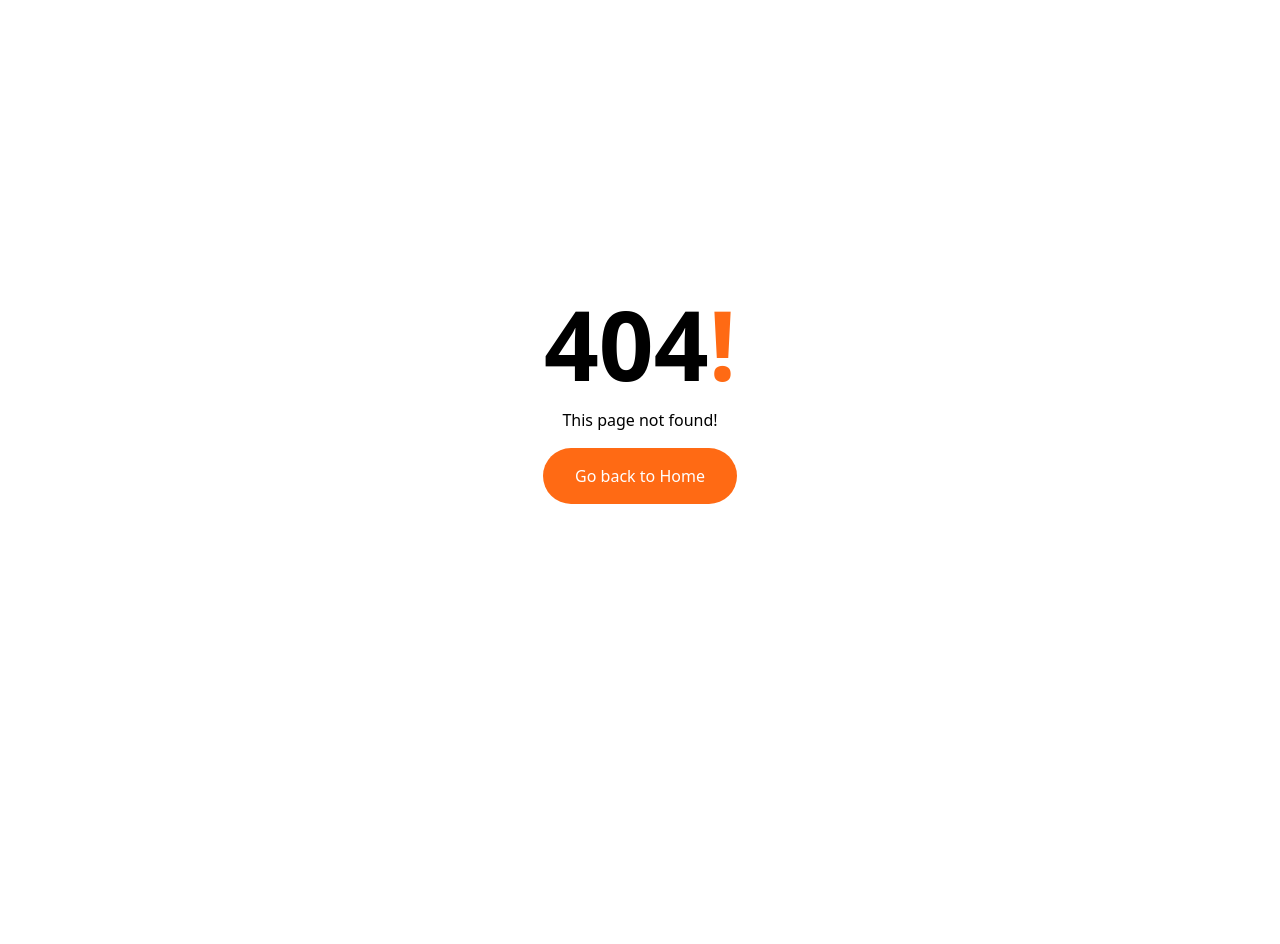
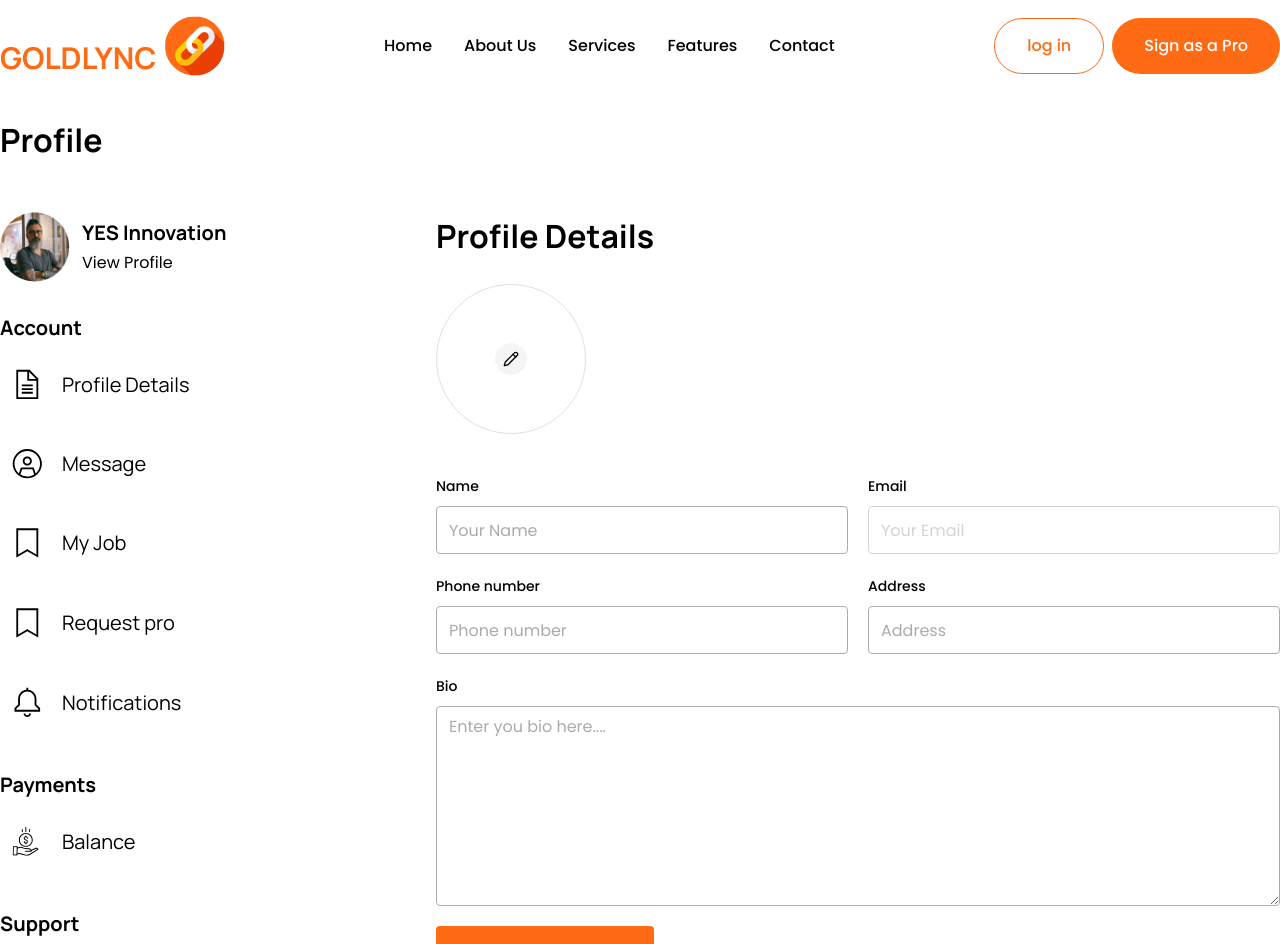
Before and after one commit to solaiman-siam/goldlync-main, a React (Vite) app: page /constructor-profile/profile-details in a window 1280 px wide. Before the commit this address had no page. Shown: the top 944 px of the page. Before the commit the page ends 800 px from the top, so only its background shows below. Built offline with nearby package versions, Linux system fonts and the light colour scheme.

Commit message:
push for merge

```diff
--- /dev/null
+++ b/src/components/shared/ConstructorProfileSidebar.jsx
@@ -0,0 +1,108 @@
+import { NavLink, useLocation } from "react-router";
+import { Avatar, AvatarFallback, AvatarImage } from "../shadcn/ui/avatar";
+import userImage from "@/assets/images/user-1.png";
+import { cn } from "@/lib/shadcn/utils";
+import {
+  BalanceIcon1,
+  BookmarkIcon1,
+  FileIcon1,
+  LogoutIcon1,
+  NotificationIcon1,
+  ProfileIcon1,
+  SupportIcon1,
+} from "@/assets/icons";
+
+const ConstructorProfileSidebar = () => {
+  return (
+    <aside className="flex w-[420px] flex-shrink-0 flex-col items-start gap-8">
+      <div className="flex gap-3 items-center">
+        <Avatar className="size-[70px]">
+          <AvatarImage src={userImage} alt="user image" />
+          <AvatarFallback />
+        </Avatar>
+        <div className="">
+          <div className="font-manrope text-xl font-bold mb-1">YES Innovation</div>
+          <button type="button" className="hover:underline">
+            View Profile
+          </button>
+        </div>
+      </div>
+      <div className="flex w-full flex-grow flex-col gap-1.5">
+        <div className="font-manrope text-xl font-bold">Account</div>
+        <ul className="flex w-full flex-col gap-1.5">
+          <SidebarLink path="/profile/profile-details">
+            <FileIcon1 />
+            <span>Profile Details</span>
+          </SidebarLink>
+          <SidebarLink path="/profile/message">
+            <ProfileIcon1 />
+            <span>Message</span>
+          </SidebarLink>
+          <SidebarLink path="/profile/my-jobs">
+            <BookmarkIcon1 />
+            <span>My Job</span>
+          </SidebarLink>
+          <SidebarLink path="/profile/request-pro">
+            <BookmarkIcon1 />
+            <span>Request pro</span>
+          </SidebarLink>
+          <SidebarLink path="/profile/notifications">
+            <NotificationIcon1 />
+            <span>Notifications</span>
+          </SidebarLink>
+        </ul>
+      </div>
+      <div className="flex w-full flex-col gap-1.5">
+        <div className="font-manrope text-xl font-bold">Payments</div>
+        <ul className="flex w-full flex-col gap-1.5">
+          <SidebarLink path="/profile/balance">
+            <BalanceIcon1 />
+            <span>Balance</span>
+          </SidebarLink>
+        </ul>
+      </div>
+      <div className="flex w-full flex-col gap-1.5">
+        <div className="font-manrope text-xl font-bold">Support</div>
+        <ul className="flex w-full flex-col gap-1.5">
+          <SidebarLink path="/profile/online-help-desk">
+            <SupportIcon1 />
+            <span>Online Help desk</span>
+          </SidebarLink>
+        </ul>
+      </div>
+      <button
+        className="flex w-full items-center gap-5 px-3 py-5 font-manrope text-xl font-normal text-destructive transition-colors duration-300 hover:bg-card [&_svg]:w-[30px]"
+        type="button"
+      >
+        <LogoutIcon1 className="text-destructive" />
+        <span>Log out</span>
+      </button>
+    </aside>
+  );
+};
+
+const SidebarLink = ({ path, children }) => {
+  const { pathname } = useLocation();
+
+  const isActiveLocation =
+    pathname === "/profile" && path === "/profile/profile-details";
+
+  return (
+    <li>
+      <NavLink
+        to={path}
+        className={({ isActive }) =>
+          cn(
+            "flex items-center gap-5 px-3 py-5 font-manrope text-xl font-normal transition-colors duration-300 [&_svg]:w-[30px]",
+            isActive ? "bg-card" : "hover:bg-card",
+            isActiveLocation ? "bg-card" : "hover:bg-card"
+          )
+        }
+      >
+        {children}
+      </NavLink>
+    </li>
+  );
+};
+
+export default ConstructorProfileSidebar;
--- /dev/null
+++ b/src/layouts/ConstructorProfileLayout.jsx
@@ -0,0 +1,21 @@
+import ConstructorProfileSidebar from "@/components/shared/ConstructorProfileSidebar";
+import ProfileSidebar from "@/components/shared/ProfileSidebar";
+import { Outlet } from "react-router";
+
+const ConstructorProfileLayout = () => {
+  return (
+    <div className="container mt-10">
+      <h1 className="mb-12 font-manrope text-[32px] font-bold">
+        Profile
+      </h1>
+      <div className="flex items-start gap-4">
+        <ConstructorProfileSidebar />
+        <div className="flex-grow">
+          <Outlet />
+        </div>
+      </div>
+    </div>
+  );
+};
+
+export default ConstructorProfileLayout;
--- /dev/null
+++ b/src/pages/private/ConstructorProfile/ConstructorProfileDetails.jsx
@@ -0,0 +1,172 @@
+import ProfileSection from "@/components/profile/ProfileSection";
+import ProfileUpload from "@/components/profile/ProfileUpload";
+import { Button } from "@/components/shadcn/ui/button";
+import {
+  Form,
+  FormControl,
+  FormField,
+  FormItem,
+  FormLabel,
+  FormMessage,
+} from "@/components/shadcn/ui/form";
+import { Input } from "@/components/shadcn/ui/input";
+import { Textarea } from "@/components/shadcn/ui/textarea";
+import Spinner from "@/components/Spinner";
+import { profileUpdateSchema } from "@/lib/schemas/authSchema";
+import { zodResolver } from "@hookform/resolvers/zod";
+import { useState } from "react";
+import { useForm } from "react-hook-form";
+
+const ConstructorProfileDetails = () => {
+  return (
+    <ProfileSection title="Profile Details">
+      <ProfileUpdateFrom />
+    </ProfileSection>
+  );
+};
+
+const ProfileUpdateFrom = () => {
+  const [isLoading, setIsLoading] = useState(false);
+
+  const form = useForm({
+    resolver: zodResolver(profileUpdateSchema),
+    defaultValues: {
+      avatar: null,
+      name: "",
+      email: "",
+      phoneNumber: "",
+      address: "",
+      bio: "",
+    },
+  });
+
+  const handleSubmit = async (e) => {
+    console.log(e);
+  };
+
+  console.log(form.getValues("avatar"));
+
+  return (
+    <Form {...form}>
+      <form onSubmit={form.handleSubmit(handleSubmit)}>
+        <FormField
+          control={form.control}
+          name="avatar"
+          render={({ field }) => (
+            <FormItem>
+              <FormControl>
+                <ProfileUpload
+                  setValue={field.onChange}
+                  value={field.value}
+                  setError={(errorMessage) => {
+                    form.setError("avatar", errorMessage);
+                  }}
+                  disabled={isLoading}
+                />
+              </FormControl>
+              <FormMessage />
+            </FormItem>
+          )}
+        />
+        <div className="mb-5 mt-10 grid grid-cols-2 gap-5">
+          <FormField
+            control={form.control}
+            name="name"
+            render={({ field }) => (
+              <FormItem>
+                <FormLabel>Name</FormLabel>
+                <FormControl>
+                  <Input
+                    type="text"
+                    placeholder="Your Name"
+                    disabled={isLoading}
+                    {...field}
+                  />
+                </FormControl>
+                <FormMessage />
+              </FormItem>
+            )}
+          />
+          <FormField
+            control={form.control}
+            name="email"
+            render={({ field }) => (
+              <FormItem>
+                <FormLabel>Email</FormLabel>
+                <FormControl>
+                  <Input
+                    type="text"
+                    placeholder="Your Email"
+                    readOnly
+                    disabled
+                    {...field}
+                  />
+                </FormControl>
+                <FormMessage />
+              </FormItem>
+            )}
+          />
+          <FormField
+            control={form.control}
+            name="phoneNumber"
+            render={({ field }) => (
+              <FormItem>
+                <FormLabel>Phone number</FormLabel>
+                <FormControl>
+                  <Input
+                    type="text"
+                    placeholder="Phone number"
+                    disabled={isLoading}
+                    {...field}
+                  />
+                </FormControl>
+                <FormMessage />
+              </FormItem>
+            )}
+          />
+          <FormField
+            control={form.control}
+            name="address"
+            render={({ field }) => (
+              <FormItem>
+                <FormLabel>Address</FormLabel>
+                <FormControl>
+                  <Input
+                    type="text"
+                    placeholder="Address"
+                    disabled={isLoading}
+                    {...field}
+                  />
+                </FormControl>
+                <FormMessage />
+              </FormItem>
+            )}
+          />
+          <FormField
+            control={form.control}
+            name="bio"
+            render={({ field }) => (
+              <FormItem className="col-span-2">
+                <FormLabel>Bio</FormLabel>
+                <FormControl>
+                  <Textarea
+                    className="min-h-[200px]"
+                    placeholder="Enter you bio here...."
+                    disabled={isLoading}
+                    {...field}
+                  />
+                </FormControl>
+                <FormMessage />
+              </FormItem>
+            )}
+          />
+        </div>
+        <Button className="rounded" type="submit" disabled={isLoading}>
+          {isLoading ? <Spinner /> : "update your profile"}
+        </Button>
+      </form>
+    </Form>
+  );
+};
+
+export default ConstructorProfileDetails;
--- a/src/routes/Routes.jsx
+++ b/src/routes/Routes.jsx
@@ -15,6 +15,8 @@ import ProfileMyJobLayout from "@/layouts/ProfileMyJobLayout";
 import CompleteJobs from "@/pages/private/profile/my-jobs/CompleteJobs";
 import PendingJobs from "@/pages/private/profile/my-jobs/PendingJobs";
 import CancelJobs from "@/pages/private/profile/my-jobs/CancelJobs";
+import ConstructorProfileDetails from "@/pages/private/ConstructorProfile/ConstructorProfileDetails";
+import ConstructorProfileLayout from "@/layouts/ConstructorProfileLayout";
 
 export const route = createBrowserRouter([
   {
@@ -98,6 +100,28 @@ export const route = createBrowserRouter([
           },
         ],
       },
+      {
+        path: "/constructor-profile",
+        element: <ConstructorProfileLayout />,
+        children: [
+          {
+            index: true,
+            element: (
+              <PageTitle title="Constructor Profile details">
+                <ConstructorProfileDetails />
+              </PageTitle>
+            ),
+          },
+          {
+            path: "profile-details",
+            element: (
+              <PageTitle title="Profile details">
+                <ConstructorProfileDetails />
+              </PageTitle>
+            ),
+          },
+        ],
+      },
     ],
   },
   {
```
